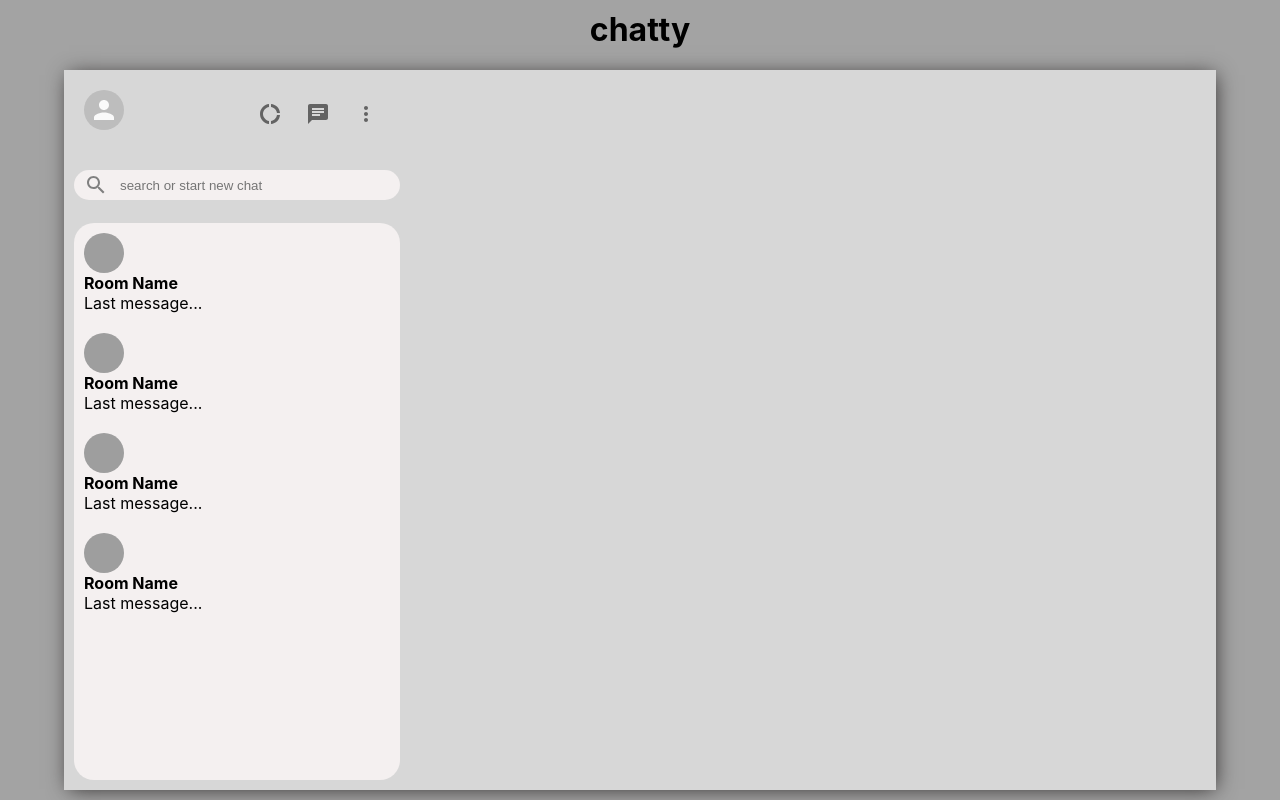
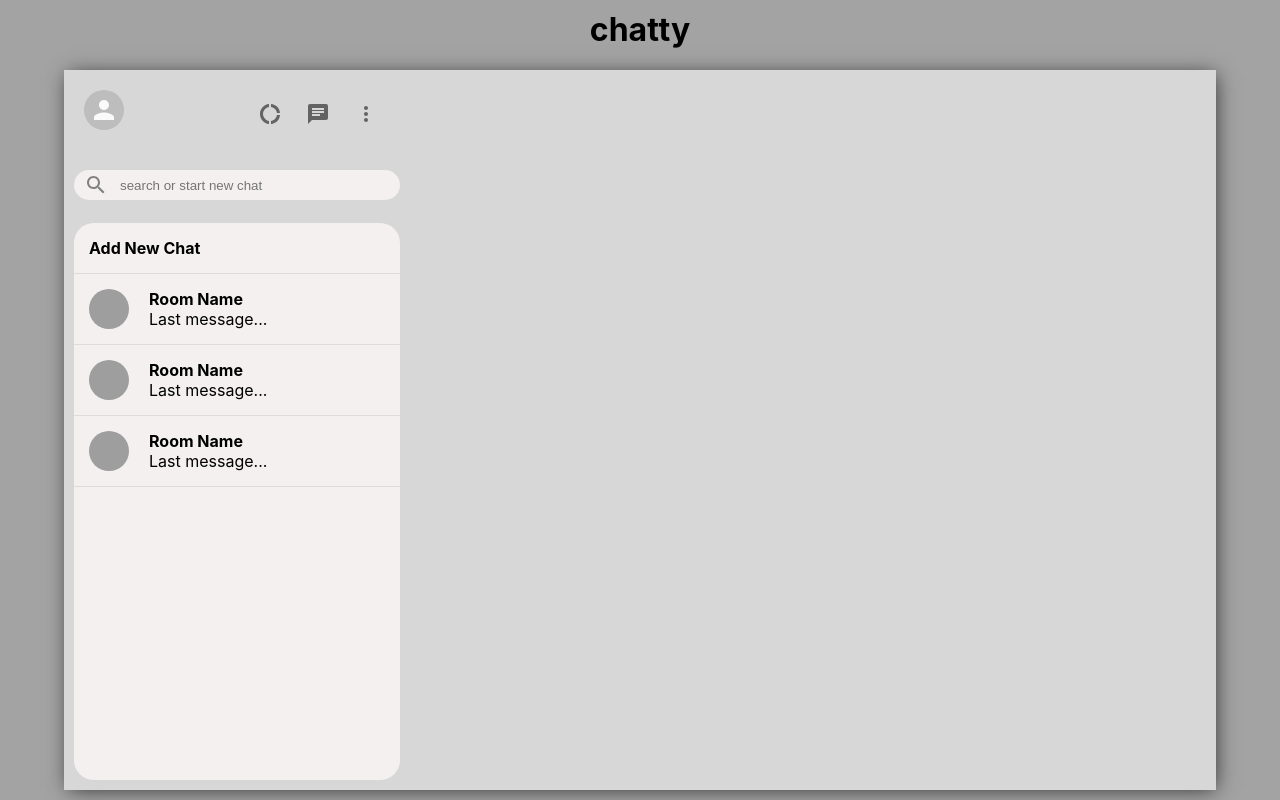
Before and after one commit to likithaaa/chatty, a React (Create React App) app: page / in a window 1280 px wide. Built offline with nearby package versions, Linux system fonts and the light colour scheme; grey boxes are pictures that could not be loaded.

Commit message:
Add function for new chat

```diff
--- a/src/Sidebar.css
+++ b/src/Sidebar.css
@@ -50,5 +50,16 @@
 }
 
 .sidebarChatContainer {
-  padding: 10px;
+  padding: 15px;
+  display: flex;
+  cursor: pointer;
+  border-bottom: 1px solid #dedbdb;
 }
+
+.sidebarChatContainer:hover {
+  background-color: #d8d8d8;
+}
+
+.sidebarChatInfo {
+  margin-left: 20px;
+}
--- a/src/Sidebar.jsx
+++ b/src/Sidebar.jsx
@@ -37,7 +37,7 @@ function Sidebar() {
       </div>
 
       <div className="sidebarChat">
-        <SidebarChat />
+        <SidebarChat newChat />
         <SidebarChat />
         <SidebarChat />
         <SidebarChat />
--- a/src/SidebarChat.jsx
+++ b/src/SidebarChat.jsx
@@ -2,14 +2,16 @@ import React, { useState, useEffect } from 'react';
 import './Sidebar.css';
 import { Avatar } from '@material-ui/core';
 
-function SidebarChat() {
+function SidebarChat({ newChat }) {
   const [seed, setSeed] = useState('');
 
   useEffect(() => {
     setSeed(Math.floor(Math.random() * 5000));
   }, []);
 
-  return (
+  const createChat = () => {};
+
+  return !newChat ? (
     <div className="sidebarChatContainer">
       <Avatar src={`https://avatars.dicebear.com/api/human/${seed}.svg`} />
       <div className="sidebarChatInfo">
@@ -17,6 +19,10 @@ function SidebarChat() {
         <p>Last message...</p>
       </div>
     </div>
+  ) : (
+    <div onClick={createChat} className="sidebarChatContainer">
+      <h4>Add New Chat</h4>
+    </div>
   );
 }
 
```
